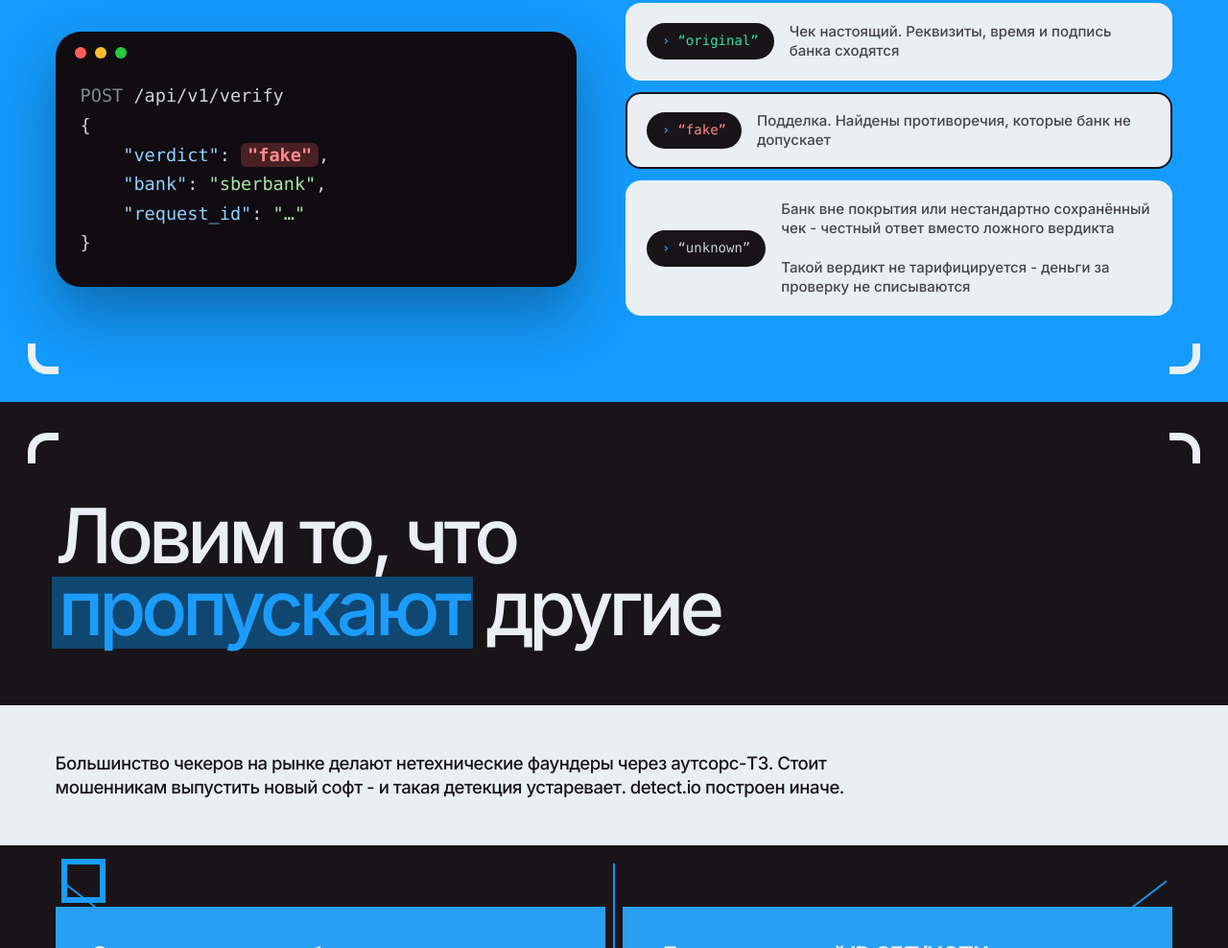
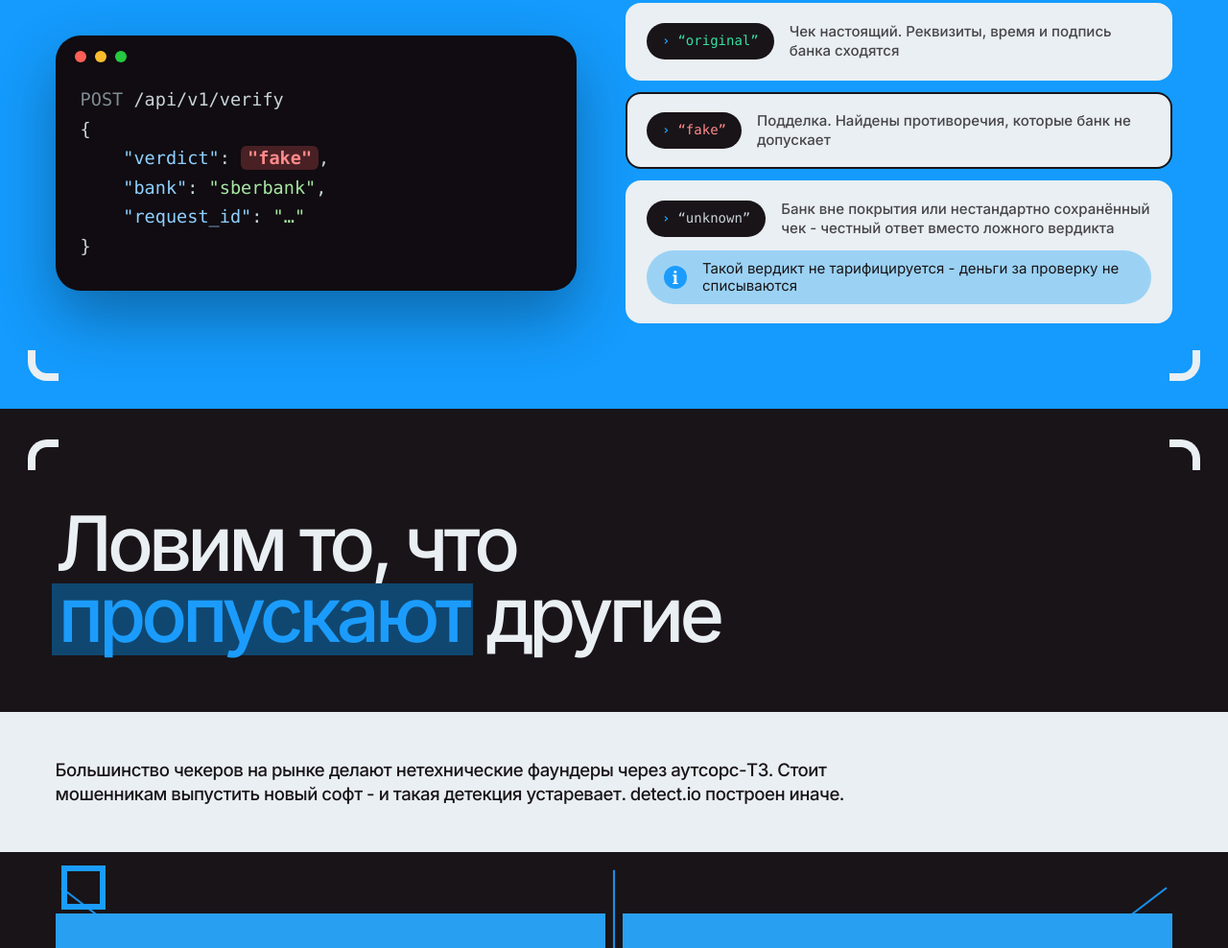
Before and after one commit to sard-io/landing-privatedetect.io, a plain HTML site: page index.html in a window 1280 px wide. Shown: the part 2570-3558 px from the top of the page at 96% size. Drawn offline with Linux system fonts and the light colour scheme.

Commit message:
Style unknown verdict billing note to match reference

```diff
--- a/index.html
+++ b/index.html
@@ -662,6 +662,15 @@ body{width:100%;max-width:none;min-width:320px;margin:0;background:var(--ink);ov
 #api .vcard,#api .vcard:last-child{height:auto;min-height:76px;padding:18px 20px;gap:16px;border-width:2px;border-radius:16px;flex-direction:row;align-items:center}
 #api .vpill{padding:8px 16px;font-size:14px}
 #api .vcard p{color:rgba(25,20,24,.78);font-size:15px;line-height:1.35}
+#api .vcard[data-verdict="unknown"]{display:grid;grid-template-columns:max-content minmax(0,1fr);gap:12px 16px}
+#api .verdict-note{
+  grid-column:1/-1;display:flex;align-items:center;justify-content:center;gap:16px;
+  padding:10px 18px;border-radius:999px;background:#9BD2F4;color:var(--ink);font-size:15px;line-height:1.2
+}
+#api .verdict-info{
+  display:grid;place-items:center;flex:none;width:24px;height:24px;border-radius:50%;
+  background:var(--blue);color:#fff;font-family:Georgia,serif;font-size:18px;font-weight:700;line-height:1
+}
 
 /* 04 — технология */
 #tech{height:auto;background:var(--ink)}
@@ -828,6 +837,7 @@ body{width:100%;max-width:none;min-width:320px;margin:0;background:var(--ink);ov
   #api .vcard,#api .vcard:last-child{min-height:0;padding:16px;gap:12px;align-items:flex-start}
   #api .vpill{padding:7px 12px;font-size:12px}
   #api .vcard p{font-size:13px}
+  #api .verdict-note{padding:10px 14px;gap:12px;font-size:13px}
 
   #tech .tech-title{padding:72px 0 48px}
   #tech .tech-lead{padding:38px 0}
@@ -1031,7 +1041,8 @@ body{width:100%;max-width:none;min-width:320px;margin:0;background:var(--ink);ov
         </button>
         <button class="vcard" type="button" data-verdict="unknown" aria-pressed="false">
           <span class="vpill" style="color:#C9D3D9">“unknown”</span>
-          <p>Банк вне покрытия или нестандартно сохранённый чек - честный ответ вместо ложного вердикта<br><br>Такой вердикт не тарифицируется - деньги за проверку не списываются</p>
+          <p>Банк вне покрытия или нестандартно сохранённый чек - честный ответ вместо ложного вердикта</p>
+          <span class="verdict-note"><span class="verdict-info" aria-hidden="true">i</span><span>Такой вердикт не тарифицируется - деньги за проверку не списываются</span></span>
         </button>
       </div>
     </div>
```
